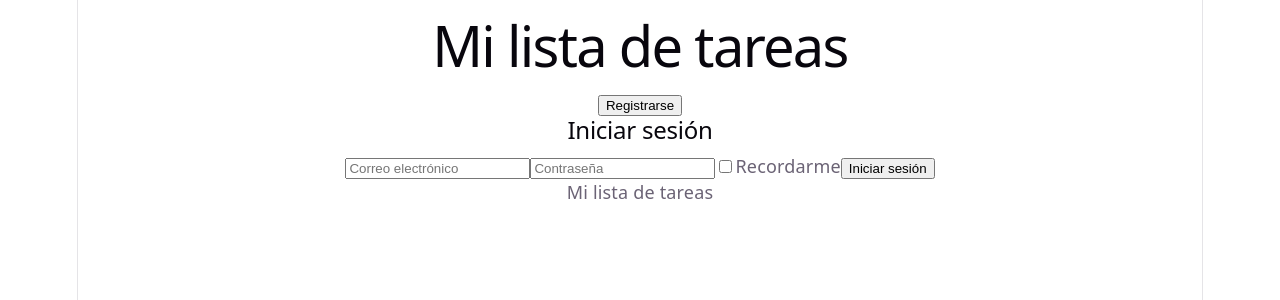
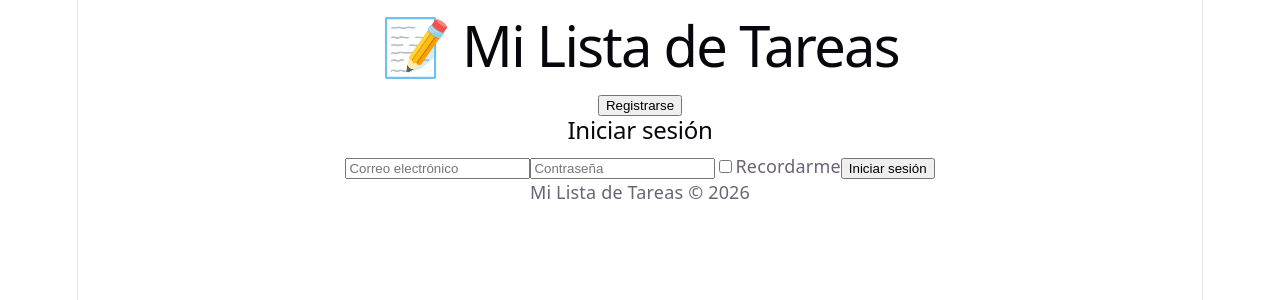
Before and after one commit to nadiabarolin/todo-list-react, a React (Vite) app: page / in a window 1280 px wide. Shown: the top 300 px of the page. Built offline with nearby package versions, Linux system fonts and the light colour scheme.

Commit message:
Agregar componentes Navbar y Footer

```diff
--- a/src/components/Layout/Footer.jsx
+++ b/src/components/Layout/Footer.jsx
@@ -0,0 +1,9 @@
+function Footer() {
+  return (
+    <footer>
+      <p>Mi Lista de Tareas © 2026</p>
+    </footer>
+  )
+}
+
+export default Footer
--- a/src/components/Layout/Layout.jsx
+++ b/src/components/Layout/Layout.jsx
@@ -1,24 +1,20 @@
+import Footer from './Footer'
+import Navbar from './Navbar'
 
 function Layout({ children, mostrarRegistro, cerrarSesion, isLoggedIn }) {
   return (
     <div className="app">
-      <header>
-        <h1>Mi lista de tareas</h1>
+      <Navbar
+        mostrarRegistro={mostrarRegistro}
+        cerrarSesion={cerrarSesion}
+        isLoggedIn={isLoggedIn}
+      />
 
-        {isLoggedIn ? (
-          <button onClick={cerrarSesion}>Cerrar sesión</button>
-        ) : (
-          <button onClick={mostrarRegistro}>Registrarse</button>
-        )}
-      </header>
-
-      <main>
+      <main className="container">
         {children}
       </main>
 
-      <footer>
-        <p>Mi lista de tareas</p>
-      </footer>
+      <Footer />
     </div>
   )
 }
--- a/src/components/Layout/Navbar.jsx
+++ b/src/components/Layout/Navbar.jsx
@@ -0,0 +1,21 @@
+function Navbar({ mostrarRegistro, cerrarSesion, isLoggedIn }) {
+  return (
+    <nav className="navbar">
+      <h1>📝 Mi Lista de Tareas</h1>
+
+      <div className="navbar-buttons">
+        {isLoggedIn ? (
+          <button onClick={cerrarSesion}>
+            Cerrar sesión
+          </button>
+        ) : (
+          <button onClick={mostrarRegistro}>
+            Registrarse
+          </button>
+        )}
+      </div>
+    </nav>
+  )
+}
+
+export default Navbar
```
